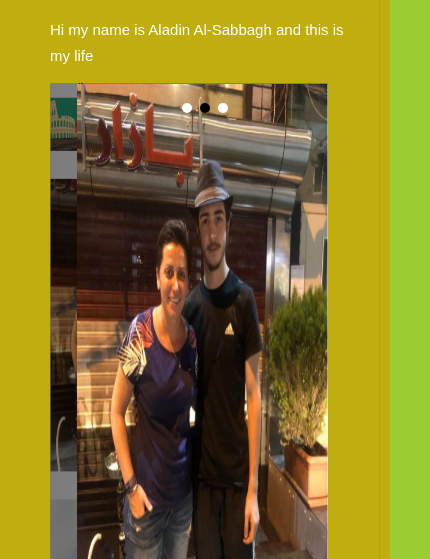
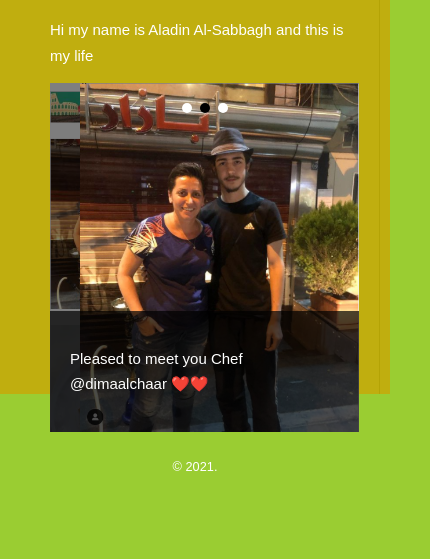
Before and after one commit to homsi1123/Mr-Italiano, a plain HTML site: page about-me/about-me.html in a window 390 px wide. Shown: the part 284-843 px from the top of the page, 430 px wide, since content can reach past the window. Drawn offline with Linux system fonts and the light colour scheme.

Commit message:
Update about-me.css

```diff
--- a/css/about-me.css
+++ b/css/about-me.css
@@ -220,14 +220,42 @@ footer {
 	padding-top: 20px;
 }
 @media screen and (max-width: 500px) {
+	nav ul{
+		width: 100%;
+	}
+
+	nav {
+		width: 100%;
+	}
+	.container {
+		width: 100%;
+	}
 	.main-content {
 		display: block;
+		width: 100%;
+		height: 150%;
+	}
+	.main-content img {
+
+		width: 100%;
+		height: 75%;
+
+
+	}
+	.cycle-next {
+		left: 92%;
+	}
+	.slide{
+		width: 100%;
 	}
 	.main-for-real {
 		width: 100%;
+		height: 150%;
+
 	}
 	aside {
 		display: none;
 	}
 
+
 }
```
